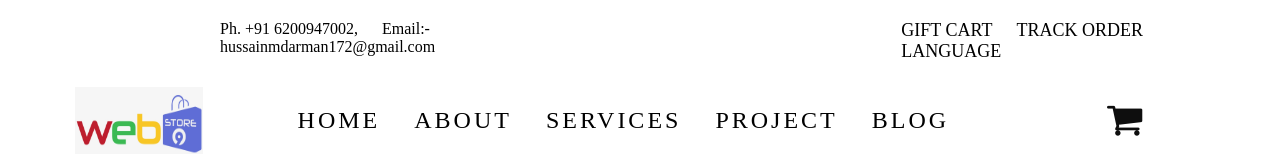
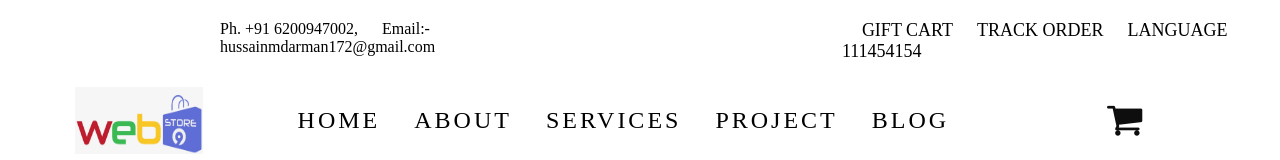
Before and after one commit to arman1664/ecommerce, a plain HTML site: page index.html in a window 1280 px wide. Shown: the top 160 px of the page. Drawn offline with nearby package versions, Linux system fonts and the light colour scheme.

Commit message:
Update index.html

```diff
--- a/index.html
+++ b/index.html
@@ -325,7 +325,7 @@
             <div class="cart">
                <a id="cart-items" href="">GIFT CART</a>
                <a id="cart-items" href="">TRACK ORDER</a>
-               <a id="cart-items" href="">LANGUAGE</a>
+               <a id="cart-items" href="">LANGUAGE 111454154</a>
             </div>
 
         </section>
```
